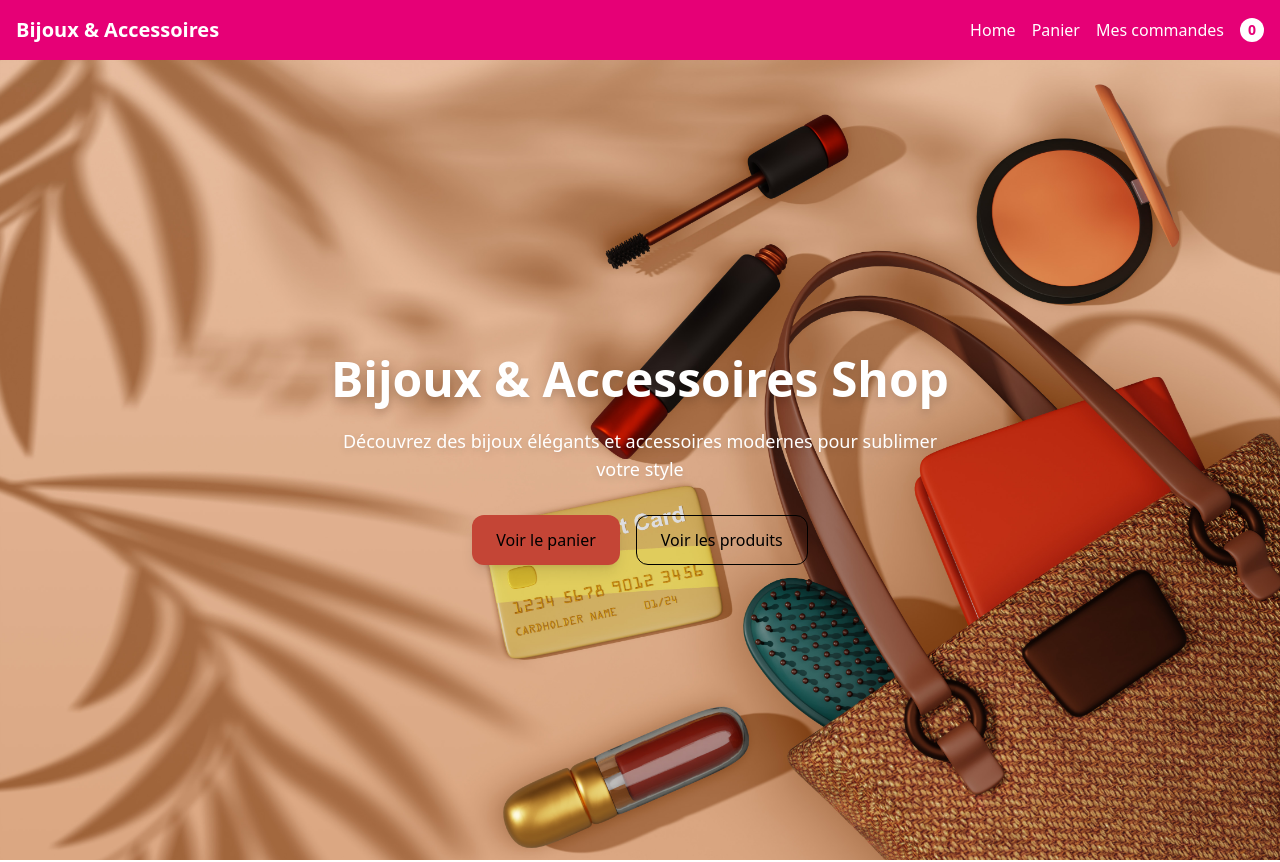
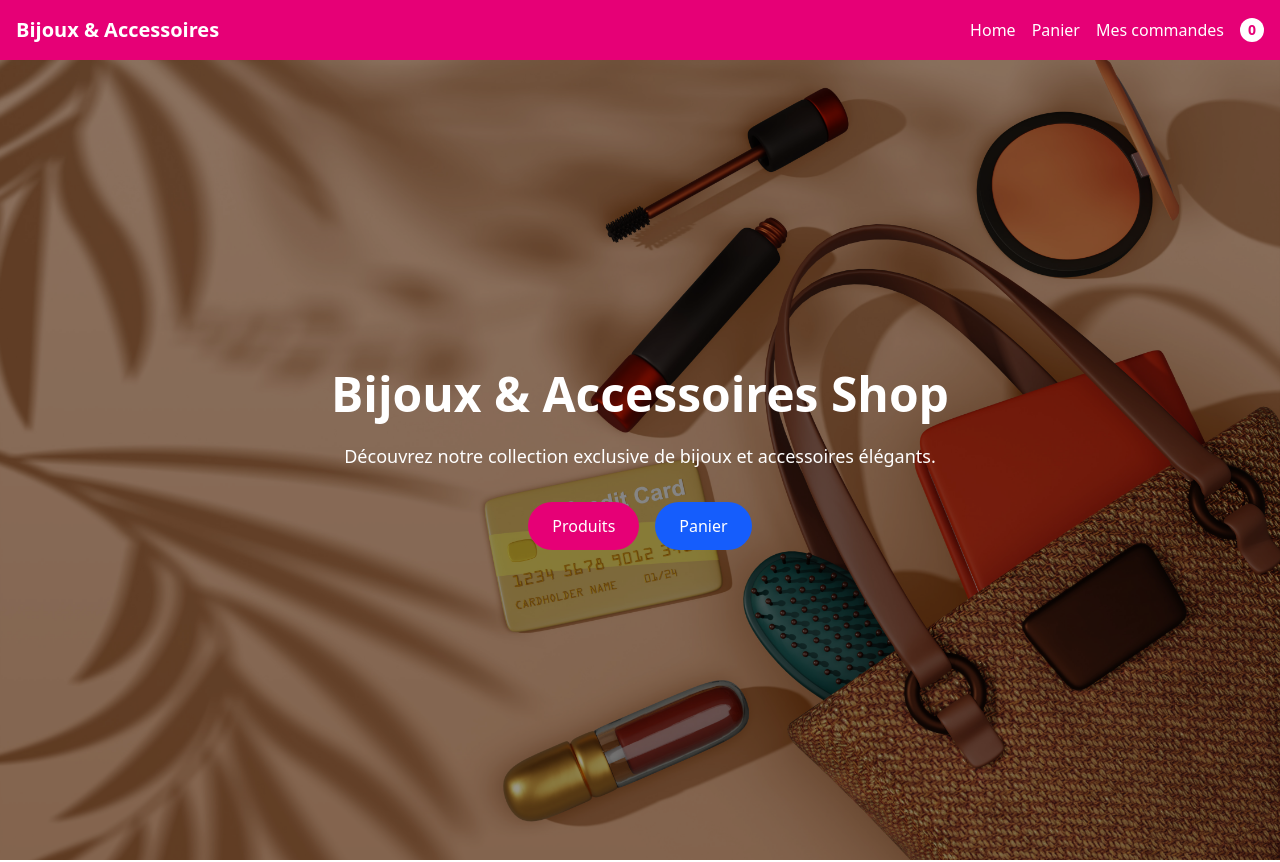
Before and after one commit to latifa-Rida/bijoux-accessoires, an Angular app: page / in a window 1280 px wide. Shown: the top 862 px of the page. Built offline with nearby package versions, Linux system fonts and the light colour scheme.

Commit message:
Fix landing page HTML and resolve merge

```diff
--- a/src/app/pages/landing/landing.html
+++ b/src/app/pages/landing/landing.html
@@ -1,25 +1,36 @@
-<!-- HERO -->
-<section class="min-h-screen flex items-center justify-center  bg-cover bg-center relative "
-  style="background-image: url('assets/hero.jpg')">
-  <!-- Overlay for better text readability -->
-  <div class="absolute bg-cover inset-0 bg-[url('assets/hero.jpg')]"></div>
-  <div class="text-center max-w-2xl px-4 relative z-10">
-    <h1 class="text-4xl md:text-5xl font-bold text-white mb-6 drop-shadow-lg">
+<section
+  class="min-h-screen flex items-center justify-center bg-cover bg-center relative"
+  style="background-image: url('assets/hero.jpg')"
+>
+  <div class="absolute inset-0 bg-black/40"></div>
+
+  <div class="relative z-10 text-center px-4 max-w-2xl">
+    <h1 class="text-4xl md:text-5xl font-bold text-white mb-6">
       Bijoux & Accessoires Shop
     </h1>
-    <p class="text-white text-lg mb-8 drop-shadow-md">
-      Découvrez des bijoux élégants et accessoires modernes pour sublimer votre style
+
+    <p class="text-white text-lg mb-8">
+      Découvrez notre collection exclusive de bijoux et accessoires élégants.
     </p>
+
     <div class="flex justify-center gap-4">
-      <button routerLink="/cart" class="bg-[#C44536] hover:bg-[#B03A2E]text-white px-6 py-3 rounded-xl shadow-lg transition duration-300">
-        Voir le panier
-      </button>
-        <button routerLink="/product-detail" class="border border-[#6F4E37]text-[#6F4E37] hover:bg-[#6F4E37] hover:text-white px-6 py-3 rounded-xl transition duration-300">
-          Voir les produits
-        </button>
+      <a
+        routerLink="/product"
+        class="bg-pink-600 hover:bg-pink-700 text-white px-6 py-3 rounded-full"
+      >
+        Produits
+      </a>
+
+      <a
+        routerLink="/cart"
+        class="bg-blue-600 hover:bg-blue-700 text-white px-6 py-3 rounded-full"
+      >
+        Panier
+      </a>
     </div>
   </div>
 </section>
+
 
 <!-- CATEGORIES -->
 <section class="py-16 bg-white">
```
